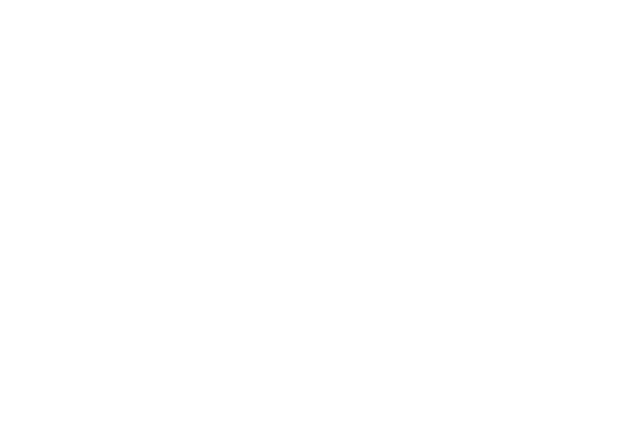
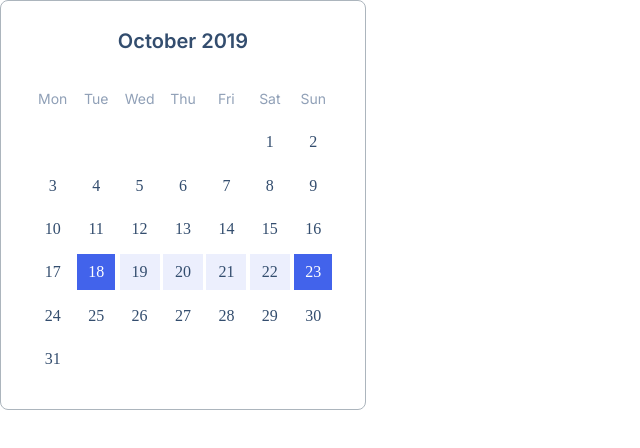
Before and after one commit to js-tasks-ru/htmlcss-20230530_prasolovp-s, a website: page 05-lection3/03-calendar/index.html in a window 1280 px wide. Shown: the whole page, without its empty margins (0-640 px from the left). Drawn offline with Linux system fonts and the light colour scheme.

Commit message:
Calendar solution

```diff
--- a/05-lection3/03-calendar/calendar.css
+++ b/05-lection3/03-calendar/calendar.css
@@ -0,0 +1,61 @@
+.calendar {
+	border: 1px solid var(--grey-3);
+	border-radius: 8px;
+	padding: 28px 30px;
+	width: 100%;
+	max-width: 304px;
+}
+
+.calendar__title {
+	color: #334D6E;
+	font-size: 20px;
+	font-family: Inter;
+	font-weight: 600;
+	line-height: 24px;
+	text-align: center;
+	margin-bottom: 24px;
+}
+
+.calendar__wrapper {
+	position: relative;
+	padding-bottom: 100%;
+}
+
+.calendar__inner {
+	position: absolute;
+	top: 0;
+	right: 0;
+	bottom: 0;
+	left: 0;
+	display: grid;
+	grid-template-columns: repeat(7, 1fr);
+	grid-template-rows: repeat(7, 1fr);
+	justify-items: center;
+	align-items: center;
+}
+
+.calendar__item {
+	color: #334D6E;
+	font-size: 16px;
+	font-family: Source Sans Pro;
+	line-height: 20px;
+}
+
+.calendar__item_day {
+	color: #90A0B7;
+	text-align: center;
+	font-size: 14px;
+	font-family: Inter;
+	line-height: 20px;
+}
+
+.calendar__item_background {
+	background-color: #4263EB;
+	color: var(--white);
+	padding: 8px 11px;
+}
+
+.calendar__item_background_rgba {
+	background-color: rgba(160, 177, 245, 0.2);
+	padding: 8px 12px;
+}
--- a/05-lection3/03-calendar/index.html
+++ b/05-lection3/03-calendar/index.html
@@ -7,6 +7,56 @@
         <title>Calendar</title>
     </head>
     <body>
+        <div class="calendar">
+            <div class="calendar__title">October 2019</div>
+            <div class="calendar__wrapper">
+                <div class="calendar__inner">
+                    <span class="calendar__item calendar__item_day">Mon</span>
+                    <span class="calendar__item calendar__item_day">Tue</span>
+                    <span class="calendar__item calendar__item_day">Wed</span>
+                    <span class="calendar__item calendar__item_day">Thu</span>
+                    <span class="calendar__item calendar__item_day">Fri</span>
+                    <span class="calendar__item calendar__item_day">Sat</span>
+                    <span class="calendar__item calendar__item_day">Sun</span>
+                    <span class="calendar__item"></span>
+                    <span class="calendar__item"></span>
+                    <span class="calendar__item"></span>
+                    <span class="calendar__item"></span>
+                    <span class="calendar__item"></span>
+                    <span class="calendar__item">1</span>
+                    <span class="calendar__item">2</span>
+                    <span class="calendar__item">3</span>
+                    <span class="calendar__item">4</span>
+                    <span class="calendar__item">5</span>
+                    <span class="calendar__item">6</span>
+                    <span class="calendar__item">7</span>
+                    <span class="calendar__item">8</span>
+                    <span class="calendar__item">9</span>
+                    <span class="calendar__item">10</span>
+                    <span class="calendar__item">11</span>
+                    <span class="calendar__item">12</span>
+                    <span class="calendar__item">13</span>
+                    <span class="calendar__item">14</span>
+                    <span class="calendar__item">15</span>
+                    <span class="calendar__item">16</span>
+                    <span class="calendar__item">17</span>
+                    <span class="calendar__item calendar__item_background">18</span>
+                    <span class="calendar__item calendar__item_background_rgba">19</span>
+                    <span class="calendar__item calendar__item_background_rgba">20</span>
+                    <span class="calendar__item calendar__item_background_rgba">21</span>
+                    <span class="calendar__item calendar__item_background_rgba">22</span>
+                    <span class="calendar__item calendar__item_background">23</span>
+                    <span class="calendar__item">24</span>
+                    <span class="calendar__item">25</span>
+                    <span class="calendar__item">26</span>
+                    <span class="calendar__item">27</span>
+                    <span class="calendar__item">28</span>
+                    <span class="calendar__item">29</span>
+                    <span class="calendar__item">30</span>
+                    <span class="calendar__item">31</span>
+                </div>
+            </div>
+        </div>
 
     </body>
 </html>
```
